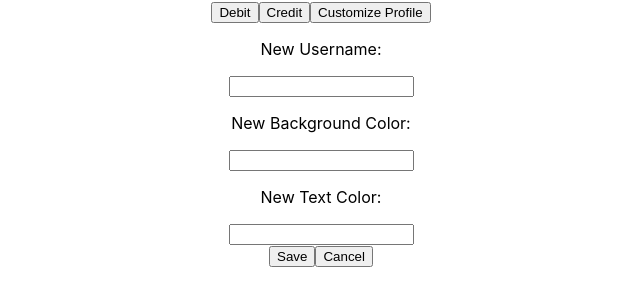
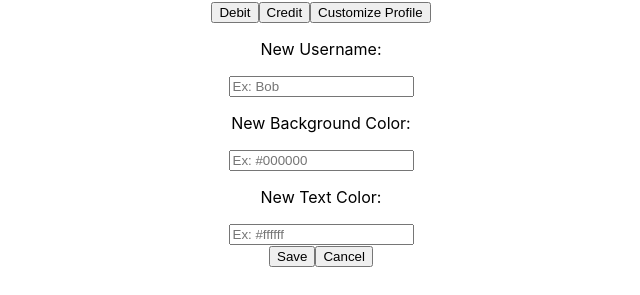
Before and after one commit to leconman/assignment_3, a React (Create React App) app: page / in a window 1280 px wide. Both pictures are taken after a click on the button "Customize Profile". Shown: the part 130-425 px from the top of the page, without its empty margins (319-959 px from the left). Built offline with nearby package versions, Linux system fonts and the light colour scheme.

Commit message:
imrpoved form so it handles empty inputs by not changing the value

```diff
--- a/src/Components/Content.js
+++ b/src/Components/Content.js
@@ -57,8 +57,19 @@ class Content extends Component {
     var bgcolor = document.getElementsByClassName("edit-bgcolor");
     var textcolor = document.getElementsByClassName("edit-textcolor");
     //console.log(username[0].value);
-
-    this.props.updateProfile2(username[0].value, bgcolor[0].value, textcolor[0].value);
+    let name = username[0].value;
+    let bgColor = bgcolor[0].value;
+    let textColor = textcolor[0].value;
+    if (name === "") {
+        name = this.props.name;
+    }
+    if (bgColor === "") {
+        bgColor = this.props.bgColor;
+    }
+    if (textColor === "") {
+        textColor = this.props.textColor;
+    }
+    this.props.updateProfile2(name, bgColor, textColor);
     this.setState({showDebit: false, showCredit: false, showForm:false});
   }
 
@@ -150,11 +161,11 @@ class Content extends Component {
               <button className="form-button" onClick={this.form}>Customize Profile</button>
               <div>
                   <p>New Username:</p>
-                  <input className="edit-name" />
+                  <input className="edit-name" placeholder = "Ex: Bob"/>
                   <p>New Background Color:</p>
-                  <input className="edit-bgcolor" />
+                  <input className="edit-bgcolor"placeholder = "Ex: #000000" />
                   <p>New Text Color:</p>
-                  <input className="edit-textcolor" />
+                  <input className="edit-textcolor" placeholder = "Ex: #ffffff"/>
                   <br></br>
                   <button className="save-button" onClick = {this.save}>Save</button>
                   <button className="cancel-button" onClick={this.cancel}>Cancel</button>
--- a/src/Components/Profile.js
+++ b/src/Components/Profile.js
@@ -24,7 +24,7 @@ class Profile extends Component {
     return (
     <div>
         <Clock name = {this.state.name}/>
-        <Content updateProfile2 = {this.updateProfile}/>
+        <Content name = {this.state.name} bgColor = {this.state.name} textColor = {this.state.textColor} updateProfile2 = {this.updateProfile}/>
     </div>
     );
   }
```
